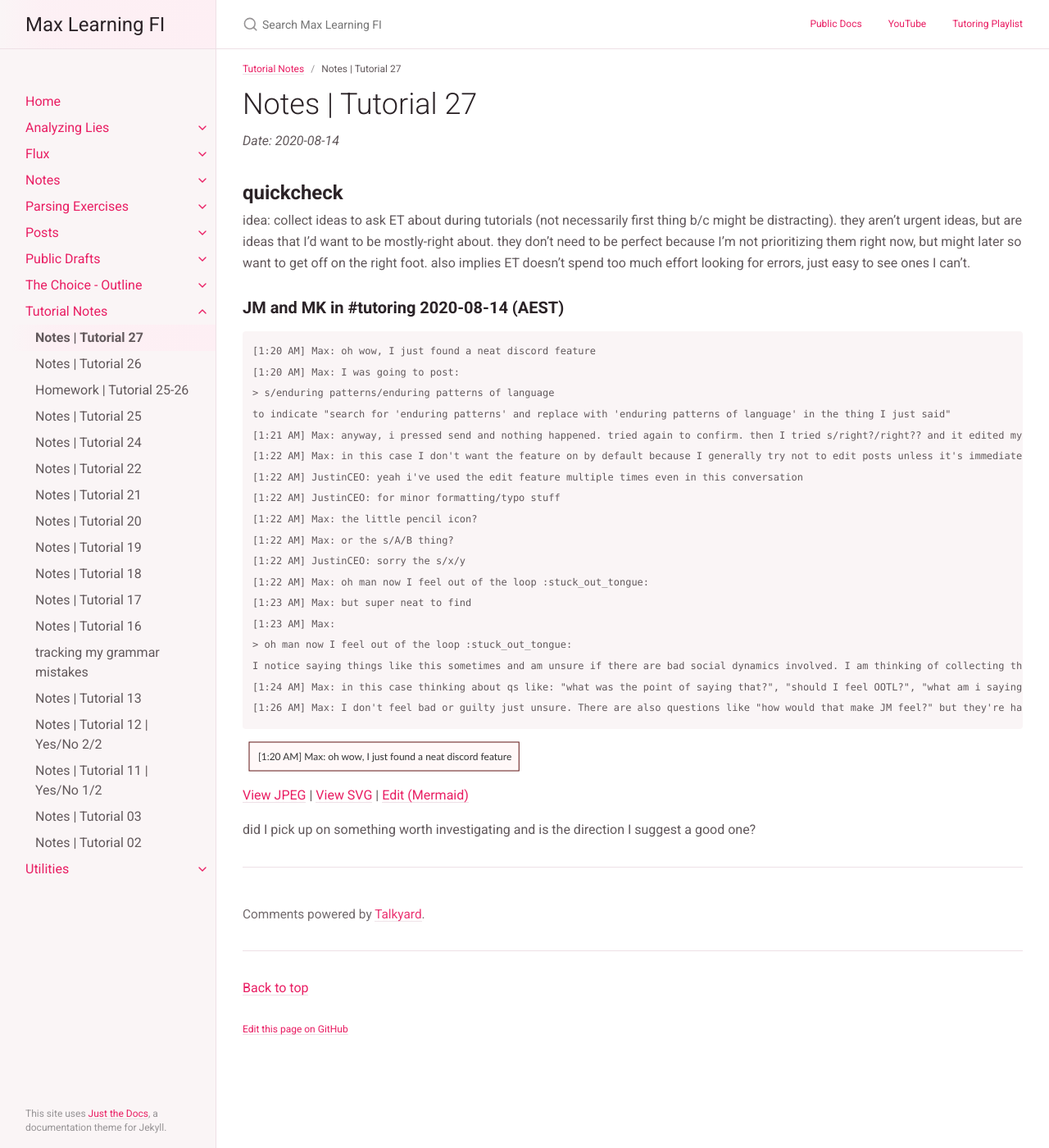
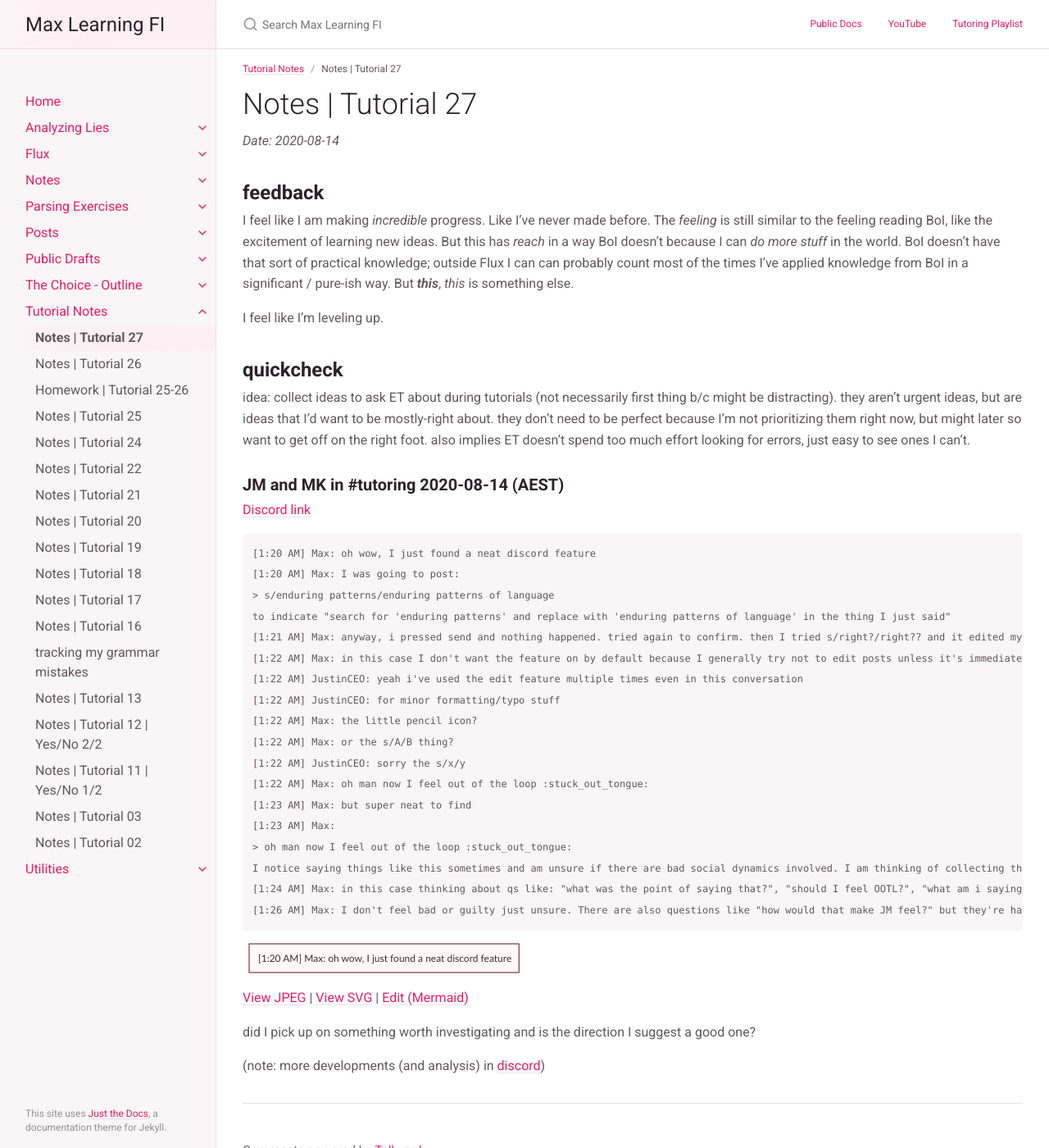
Before and after one commit to curi/fi, a Jekyll site: the page built from docs/_tutorials/2020-08-14.md, in a window 1280 px wide and 1400 px high. Shown: the whole window at 82% size. Built offline with Jekyll 4.4.1, drawn with Linux system fonts in a browser that asks for light colours.

Commit message:
feedback

```diff
--- a/docs/_tutorials/2020-08-14.md
+++ b/docs/_tutorials/2020-08-14.md
@@ -6,11 +6,19 @@ date: 2020-08-14
 lesson: 27
 ---
 
+## feedback
+
+I feel like I am making *incredible* progress. Like I've never made before. The *feeling* is still similar to the feeling reading BoI, like the excitement of learning new ideas. But this has *reach* in a way BoI doesn't because I can *do more stuff* in the world. BoI doesn't have that sort of practical knowledge; outside Flux I can can probably count most of the times I've applied knowledge from BoI in a significant / pure-ish way. But ***this***, *this* is something else.
+
+I feel like I'm leveling up.
+
 ## quickcheck
 
 idea: collect ideas to ask ET about during tutorials (not necessarily first thing b/c might be distracting). they aren't urgent ideas, but are ideas that I'd want to be mostly-right about. they don't need to be perfect because I'm not prioritizing them right now, but might later so want to get off on the right foot. also implies ET doesn't spend too much effort looking for errors, just easy to see ones I can't.
 
 ### JM and MK in #tutoring 2020-08-14 (AEST)
+
+[Discord link](https://discordapp.com/channels/304082867384745994/724819412502446091/743489088971341995)
 
     [1:20 AM] Max: oh wow, I just found a neat discord feature
     [1:20 AM] Max: I was going to post:
@@ -32,3 +40,5 @@ idea: collect ideas to ask ET about during tutorials (not necessarily first thin
     [1:26 AM] Max: I don't feel bad or guilty just unsure. There are also questions like "how would that make JM feel?" but they're harder to answer and i'm not convinced they're good to ask or i'm asking for the right reasons (I would start reading objectivist stuff, particularly virtual of selfishness, if I was going to prioritise finding out more)
 
 did I pick up on something worth investigating and is the direction I suggest a good one?
+
+(note: more developments (and analysis) in [discord](https://discordapp.com/channels/304082867384745994/724819412502446091/743489088971341995))
```
